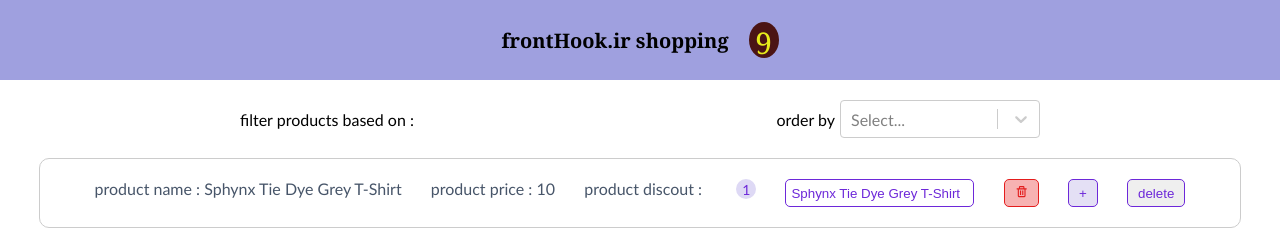
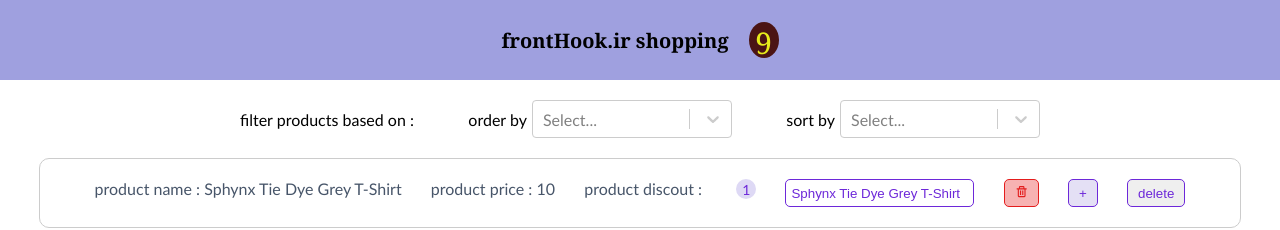
Before and after one commit to Ali-DoostAli/React-course, a React (Create React App) app: page / in a window 1280 px wide. Shown: the top 230 px of the page. Built offline with nearby package versions, Linux system fonts and the light colour scheme.

Commit message:
Sort by price

```diff
--- a/package.json
+++ b/package.json
@@ -7,6 +7,7 @@
     "@testing-library/react": "^13.3.0",
     "@testing-library/user-event": "^13.5.0",
     "bootstrap": "^5.1.3",
+    "lodash": "^4.17.21",
     "react": "^18.1.0",
     "react-dom": "^18.1.0",
     "react-icons": "^4.4.0",
--- a/src/components/Filter/Filter.jsx
+++ b/src/components/Filter/Filter.jsx
@@ -1,32 +1,56 @@
 import { useState } from "react";
 import { useProductsActions } from "../Provider/ProductProvider";
-import Select from 'react-select';
+import Select from "react-select";
 import styles from "./filter.module.css";
 
-const options =[
-    { value: "" , label: "All" },
-    { value: "XS" , label: "XS" },
-    { value: "S" , label: "S" },
-    { value: "L" , label: "L" },
-    { value: "XL" , label: "XL" },
-    { value: "XXL" , label: "XXL" },
+const options = [
+  { value: "", label: "All" },
+  { value: "XS", label: "XS" },
+  { value: "S", label: "S" },
+  { value: "L", label: "L" },
+  { value: "XL", label: "XL" },
+  { value: "XXL", label: "XXL" },
+];
+const sortOptions = [
+  { value: "highest", label: " highest price" },
+  { value: "lowest", label: "lowest price" },
 ];
 
 const Filter = () => {
   const dispatch = useProductsActions();
   const [value, setValue] = useState("");
 
+  const [sort, setSort] = useState("");
+
   const changeHandler = (selectedOption) => {
-    dispatch({ type: "filter", selectedOption});
+    dispatch({ type: "filter", selectedOption });
+    dispatch({ type: "sort", selectedOption : sort });
     setValue(selectedOption);
+  };
+  const sortHandler = (selectedOption) => {
+    dispatch({ type: "sort", selectedOption });
+    setSort(selectedOption);
   };
   return (
     <div className={styles.filter}>
       <p>filter products based on :</p>
       <div className={styles.selectContiner}>
         <span>order by</span>
-        <Select className={styles.select} onChange={changeHandler} options={options} value={value} />
-
+        <Select
+          className={styles.select}
+          onChange={changeHandler}
+          options={options}
+          value={value}
+        />
+      </div>
+      <div className={styles.selectContiner}>
+        <span>sort by</span>
+        <Select
+          className={styles.select}
+          onChange={sortHandler}
+          options={sortOptions}
+          value={sort}
+        />
       </div>
     </div>
   );
--- a/src/components/Provider/ProductProvider.jsx
+++ b/src/components/Provider/ProductProvider.jsx
@@ -1,5 +1,6 @@
 import React, { useContext, useReducer } from "react";
 import { productsData } from "../../db/products";
+import _ from "lodash"
 
 const ProductContext = React.createContext();
 const ProductContextDispatcher = React.createContext();
@@ -47,13 +48,24 @@ const reducer = (state, action) => {
     case "filter": {
       const value = action.selectedOption.value;
       console.log(value);
-      if(value === ""){
-        return productsData
-      }else{
+      if (value === "") {
+        return productsData;
+      } else {
         const updatedProducts = productsData.filter(
           (p) => p.availableSizes.indexOf(value) >= 0
         );
         return updatedProducts;
+      }
+    }
+
+    case "sort": {
+      const value = action.selectedOption.value;
+      const products = [...state];
+
+      if( value === "lowest"){
+        return _.orderBy(products , ["price"] , ["asc"] );
+      }else{
+      return  _.orderBy(products , ["price"] , ["desc"] );
       }
     }
 
```
